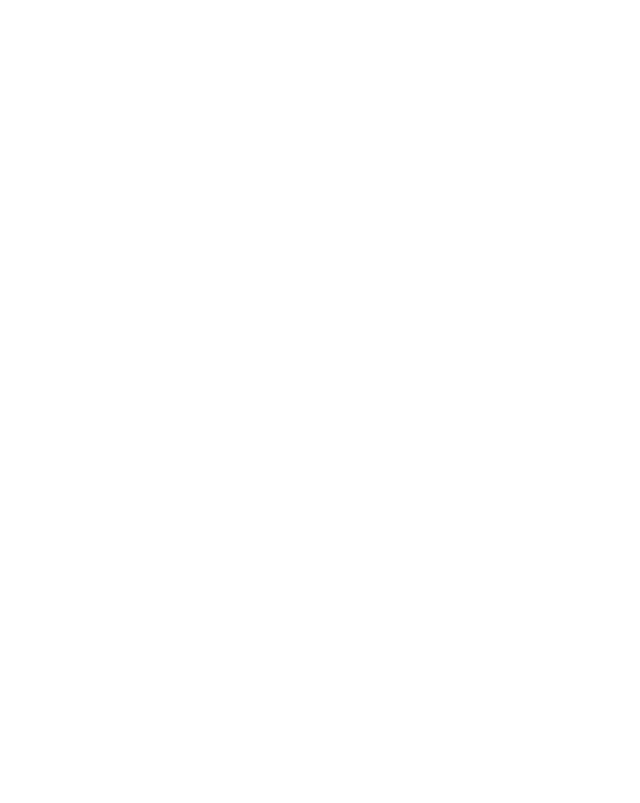
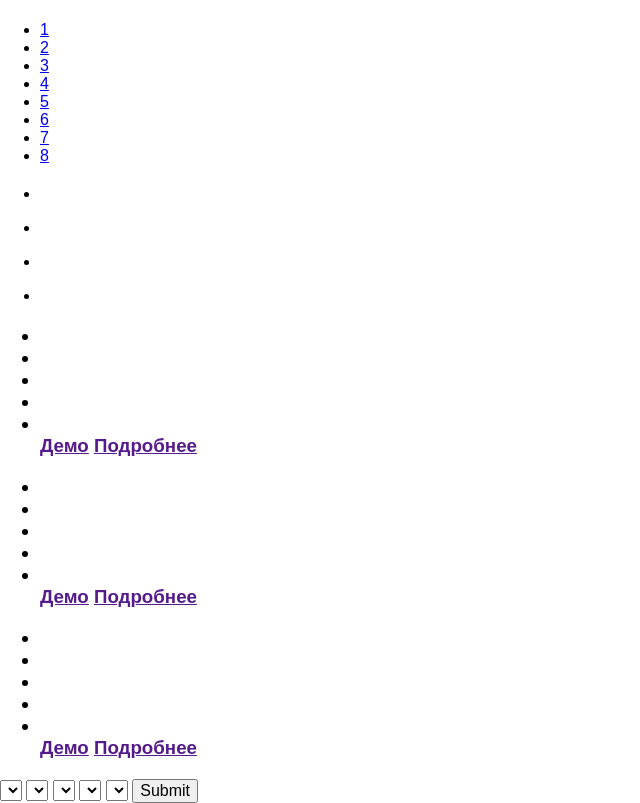
Before and after one commit to Krawing/jetstyle, a plain HTML site: page index.html in a window 1280 px wide. Shown: the whole page, without its empty margins (0-640 px from the left). Drawn offline with Linux system fonts and the light colour scheme.

Commit message:
element added

```diff
--- a/index.html
+++ b/index.html
@@ -7,11 +7,138 @@
     <title>JetStyle</title>
   </head>
   <body>
-    <header class="header"></header>
-    <nav class="navigation"></nav>
-    <section class="slider"></section>
-    <section class="help"></section>
-    <section class="sentence"></section>
-    <section class="our-help"></section>
+    <header class="header">
+      <div class="wrapper">
+        <h1 class="header__logo"></h1>
+        <div class="contacts">
+          <div class="contacts__tel">
+            <div class="contacts__city"></div>
+            <div class="contacts__number"></div>
+          </div>
+          <div class="contacts__tel">
+            <div class="contacts__city"></div>
+            <div class="contacts__number"></div>
+          </div>
+          <div class="contacts__tel">
+            <div class="contacts__city"></div>
+            <div class="contacts__number"></div>
+          </div>
+        </div>
+        <div class="header__license"></div>
+        <div class="header__search"></div>
+      </div>
+    </header>
+    <nav class="navigation">
+      <div class="wrapper">
+        <ul>
+          <li><a href="#">1</a></li>
+          <li><a href="#">2</a></li>
+          <li><a href="#">3</a></li>
+          <li><a href="#">4</a></li>
+          <li><a href="#">5</a></li>
+          <li><a href="#">6</a></li>
+          <li><a href="#">7</a></li>
+          <li><a href="#">8</a></li>
+        </ul>
+      </div>
+    </nav>
+    <section class="slider">
+      <div class="slider__info"></div>
+      <div class="slider__img"></div>
+    </section>
+    <section class="help">
+      <h2 class="help__title"></h2>
+      <ul>
+        <li>
+          <img src="#" alt="">
+          <p></p>
+        </li>
+        <li>
+          <img src="#" alt="">
+          <p></p>
+        </li>
+        <li>
+          <img src="#" alt="">
+          <p></p>
+        </li>
+        <li>
+          <img src="#" alt="">
+          <p></p>
+        </li>
+      </ul>
+    </section>
+    <section class="sentence">
+      <div class="wrapper">
+        <h2 class="sentence__title"></h2>
+        <div class="sentence__block">
+          <h3 class="tentence__title">
+            <ul>
+              <li></li>
+              <li></li>
+              <li></li>
+              <li></li>
+              <li></li>
+              <a href="" class="btn">Демо</a>
+              <a href="" class="btn">Подробнее</a>
+            </ul>
+          </h3>
+        </div>
+        <div class="sentence__block">
+          <h3 class="tentence__title">
+            <ul>
+              <li></li>
+              <li></li>
+              <li></li>
+              <li></li>
+              <li></li>
+              <a href="" class="btn">Демо</a>
+              <a href="" class="btn">Подробнее</a>
+            </ul>
+          </h3>
+        </div>
+        <div class="sentence__block">
+          <h3 class="tentence__title">
+            <ul>
+              <li></li>
+              <li></li>
+              <li></li>
+              <li></li>
+              <li></li>
+              <a href="" class="btn">Демо</a>
+              <a href="" class="btn">Подробнее</a>
+            </ul>
+          </h3>
+        </div>
+      </div>
+    </section>
+    <section class="our-help">
+      <div class="wrapper">
+        <h2 class="our-help__title"></h2>
+        <p class="desc"></p>
+        <form action="" method="">
+          <select name="" id="">
+            <option value=""></option>
+            <option value=""></option>
+          </select>
+          <select name="" id="">
+            <option value=""></option>
+            <option value=""></option>
+          </select>
+          <select name="" id="">
+            <option value=""></option>
+            <option value=""></option>
+          </select>
+          <select name="" id="">
+            <option value=""></option>
+            <option value=""></option>
+          </select>
+          <select name="" id="">
+            <option value=""></option>
+            <option value=""></option>
+          </select>
+          <input type="submit">
+        </form>
+      </div>
+    </section>
   </body>
 </html>
```
